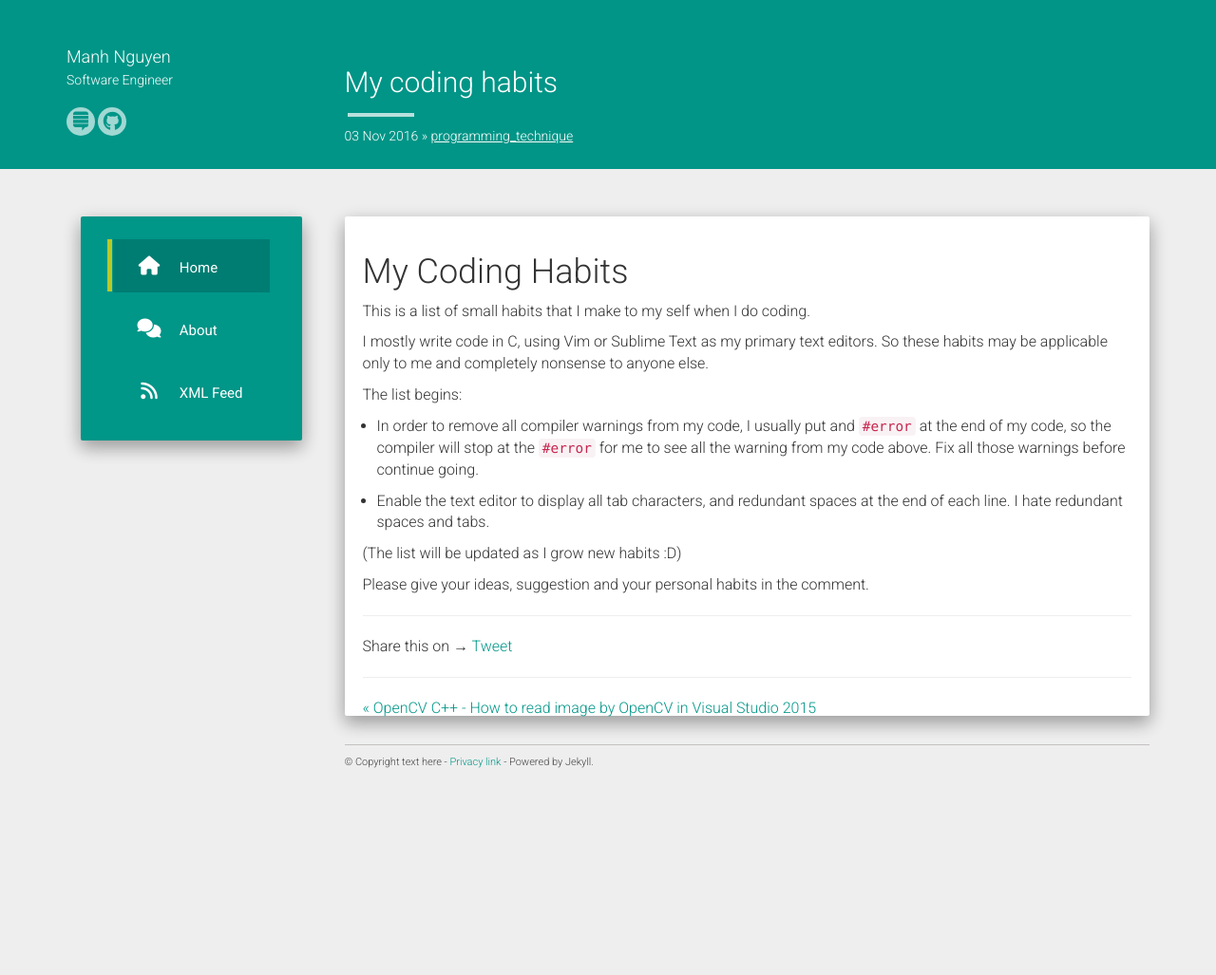
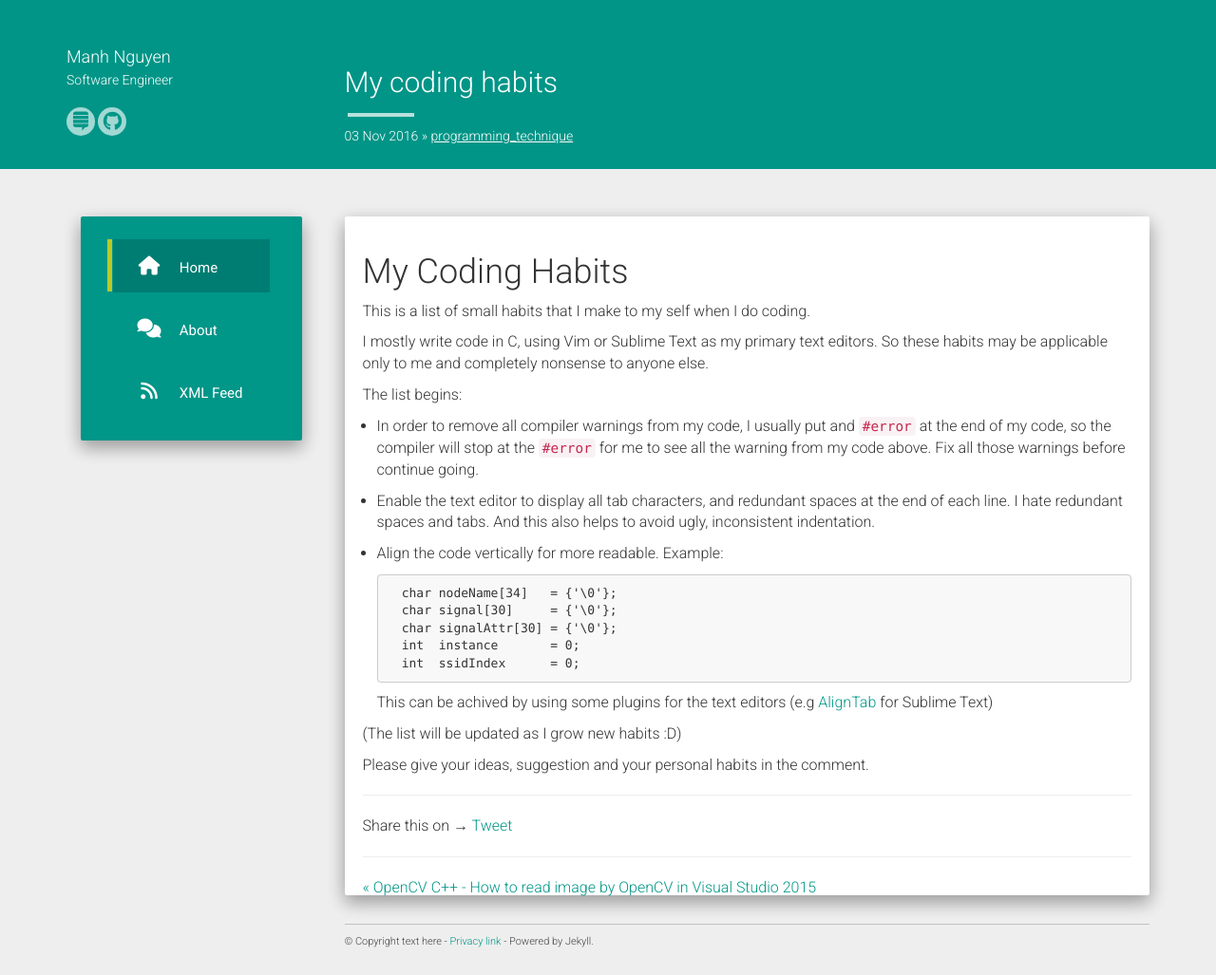
Before and after one commit to manhnt/manhnt.github.io, a Jekyll site: the page built from _posts/2016-11-03-coding-habits.md, in a window 1280 px wide. Shown: the whole page at 95% size. Built offline with Jekyll 4.4.1, drawn with Linux system fonts in a browser that asks for light colours; nearby versions of some CDN libraries; comment, search, counter and statistics services are not loaded; before the commit the page ends 900 px from its top, so only the background shows below that.

Commit message:
Update coding habits

````diff
--- a/_posts/2016-11-03-coding-habits.md
+++ b/_posts/2016-11-03-coding-habits.md
@@ -8,13 +8,34 @@ categories: programming_technique
 
 This is a list of small habits that I make to my self when I do coding.
 
-I mostly write code in C, using Vim or Sublime Text as my primary text editors. So these habits may be applicable only to me and completely nonsense to anyone else.
+I mostly write code in C, using Vim or Sublime Text as my primary text editors. So
+these habits may be applicable only to me and completely nonsense to anyone else.
 
 The list begins:
-- In order to remove all compiler warnings from my code, I usually put and `#error` at the end of my code, so the compiler will stop at the `#error` for me to see all the warning from my code above. Fix all those warnings before continue going.
 
-- Enable the text editor to display all tab characters, and redundant spaces at the end of each line. I hate redundant spaces and tabs.
+- In order to remove all compiler warnings from my code, I usually put and `#error`
+at the end of my code, so the compiler will stop at the `#error` for me to see all
+the warning from my code above. Fix all those warnings before continue going.
+
+- Enable the text editor to display all tab characters, and redundant spaces at
+the end of each line. I hate redundant spaces and tabs. And this also helps to avoid
+ugly, inconsistent indentation.
+
+- Align the code vertically for more readable. Example:
+
+    ```
+    char nodeName[34]   = {'\0'};
+    char signal[30]     = {'\0'};
+    char signalAttr[30] = {'\0'};
+    int  instance       = 0;
+    int  ssidIndex      = 0;
+    ```
+    This can be achived by using some plugins for the text editors (e.g [AlignTab]
+    for Sublime Text)
 
 (The list will be updated as I grow new habits :D)
 
 Please give your ideas, suggestion and your personal habits in the comment.
+
+
+[AlignTab]: https://github.com/randy3k/AlignTab
````
